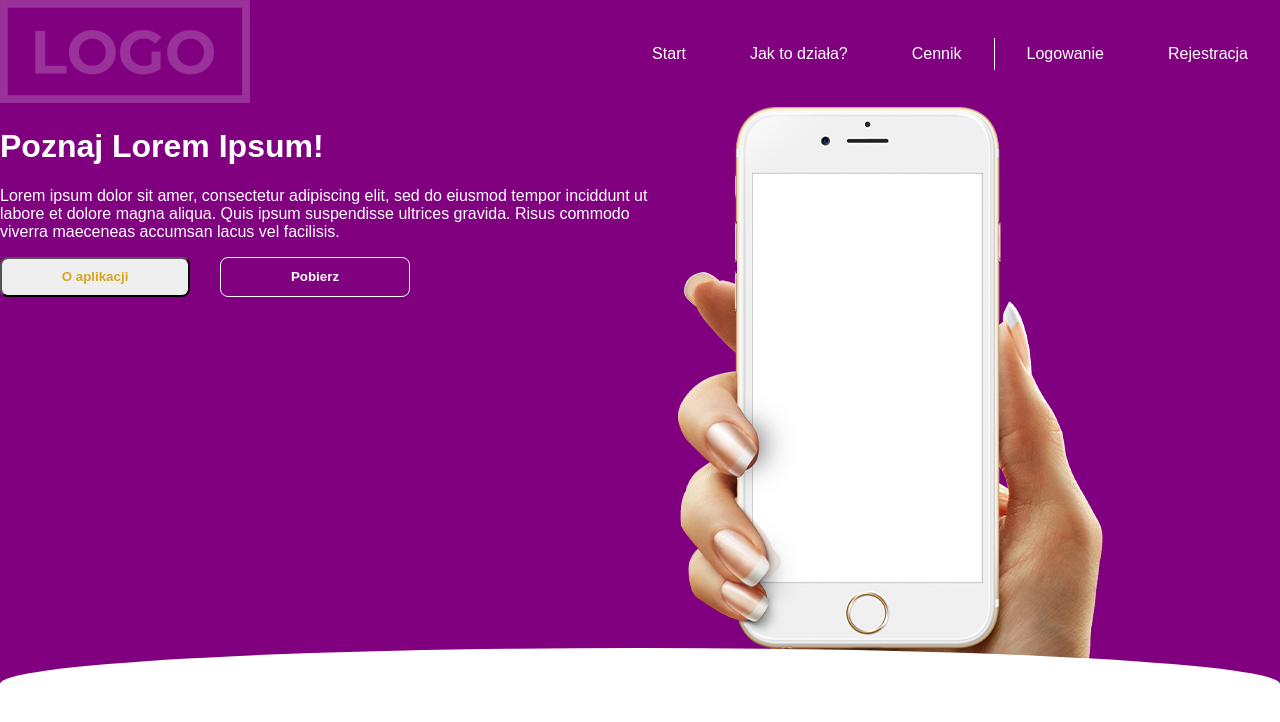
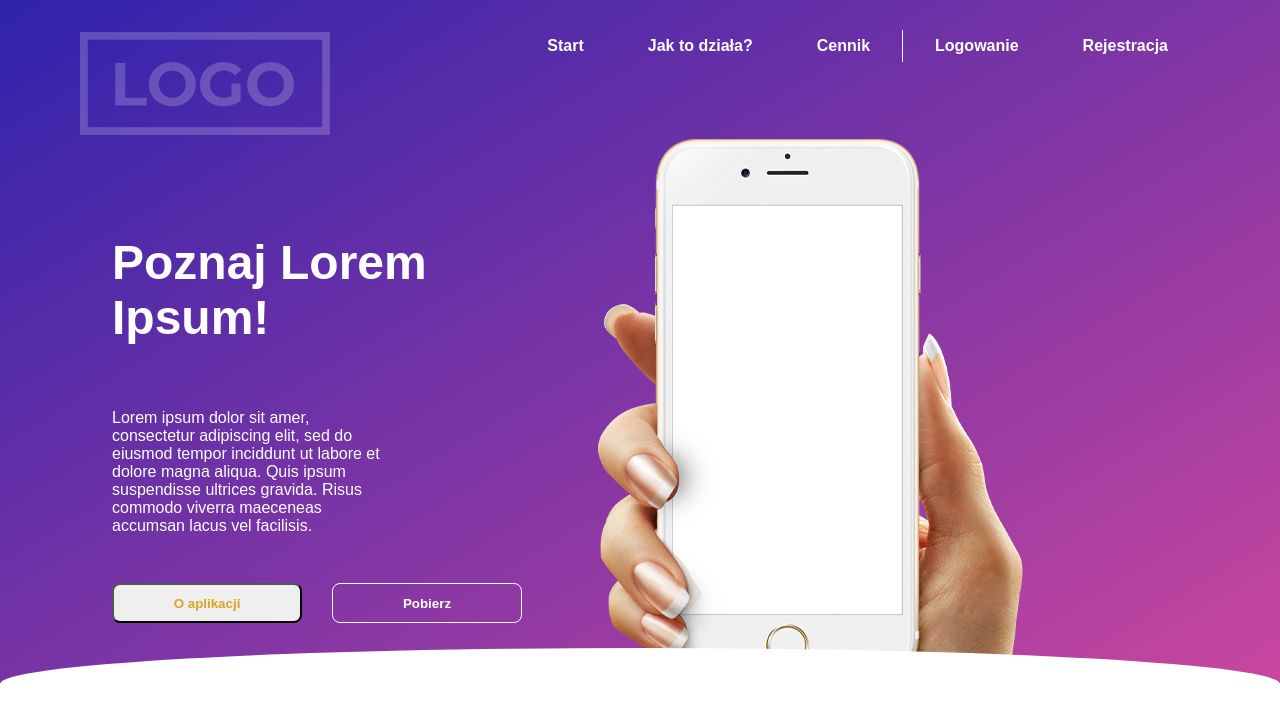
Before and after one commit to pawel-politowski/zadanieTestowe, a React (Create React App) app: page / in a window 1280 px wide. Shown: the top 722 px of the page. Built offline with nearby package versions, Linux system fonts and the light colour scheme.

Commit message:
Section 1 done

```diff
--- a/src/App.css
+++ b/src/App.css
@@ -15,10 +15,13 @@ img {
 }
 
 .App {
-  background: purple;
   height: 90vh;
   position: relative;
   overflow: hidden;
+  padding: 2rem 5rem;
+  background: rgb(47,35,172);
+  background: linear-gradient(149deg, rgba(47,35,172,1) 0%, rgba(205,71,158,1) 100%);
+
 }
 
 .App::after {
--- a/src/Components/Navigation/Navigation.css
+++ b/src/Components/Navigation/Navigation.css
@@ -5,9 +5,11 @@
     color: white;
   }
 
+  .navbar-links {
+    transform: translateY(-2.5rem);
+  }
+
   .navbar-links ul {
-    margin: 0;
-    padding: 0;
     display: flex;
   }
 
@@ -21,6 +23,7 @@
     color: white;
     padding: 2rem;
     cursor: pointer;
+    font-weight: 600;
   }
 
   .border-right {
--- a/src/Components/SectionStart/SectionStart.css
+++ b/src/Components/SectionStart/SectionStart.css
@@ -5,12 +5,24 @@
 .section-left {
     color: white;
     position: relative;
+    width: 100%;
+    height: 100%;
+    padding: 2rem;
+  }
+
+h1{
+  padding: 2rem 0;
+  font-size: 3rem;
+}
+
+p {
+  width: 60%;
+  padding: 0 0 2rem 0;
 }
 
 button {
   width: 190px;
   height: 40px;
-  padding: 5px;
   border-radius: 8px;
   font-weight: 800;
   cursor: pointer;
--- a/src/Components/SectionStart/SectionStart.js
+++ b/src/Components/SectionStart/SectionStart.js
@@ -12,7 +12,7 @@ function SectionStart() {
                 <button className="aboutApp">O aplikacji</button>
                 <button className="download">Pobierz</button>
             </div>
-            <img src={Fingers}/>
+            <img src={Fingers} alt="fingers"/>
         </div>
     )
 }
```
